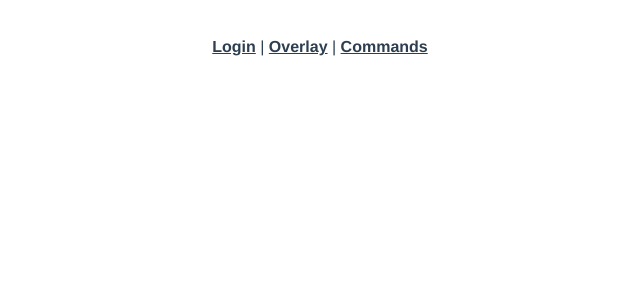
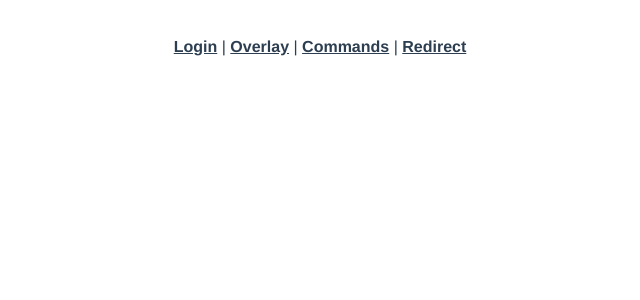
Before and after one commit to baumannzone/gs-mentorship-twitch, a Vue app: page /#/ in a window 1280 px wide. Shown: the top 300 px of the page, without its empty margins (320-960 px from the left). Built offline with nearby package versions, Linux system fonts and the light colour scheme.

Commit message:
Add redirect route

```diff
--- a/src/App.vue
+++ b/src/App.vue
@@ -2,7 +2,8 @@
   <div id="nav">
     <router-link to="/login">Login</router-link> |
     <router-link to="/overlay">Overlay</router-link> |
-    <router-link to="/commands">Commands</router-link>
+    <router-link to="/commands">Commands</router-link> |
+    <router-link to="/redirect">Redirect</router-link>
   </div>
   <router-view />
 </template>
--- a/src/router/index.js
+++ b/src/router/index.js
@@ -13,6 +13,10 @@ const routerOptions = [
     path: "/commands",
     name: "Commands",
   },
+  {
+    path: "/redirect",
+    name: "Redirect",
+  },
 ];
 
 const routes = routerOptions.map((route) => ({
--- /dev/null
+++ b/src/views/Redirect.vue
@@ -0,0 +1,9 @@
+<template>
+  <div>Redirecs view</div>
+</template>
+
+<script>
+export default {};
+</script>
+
+<style lang="scss" scoped></style>
```
